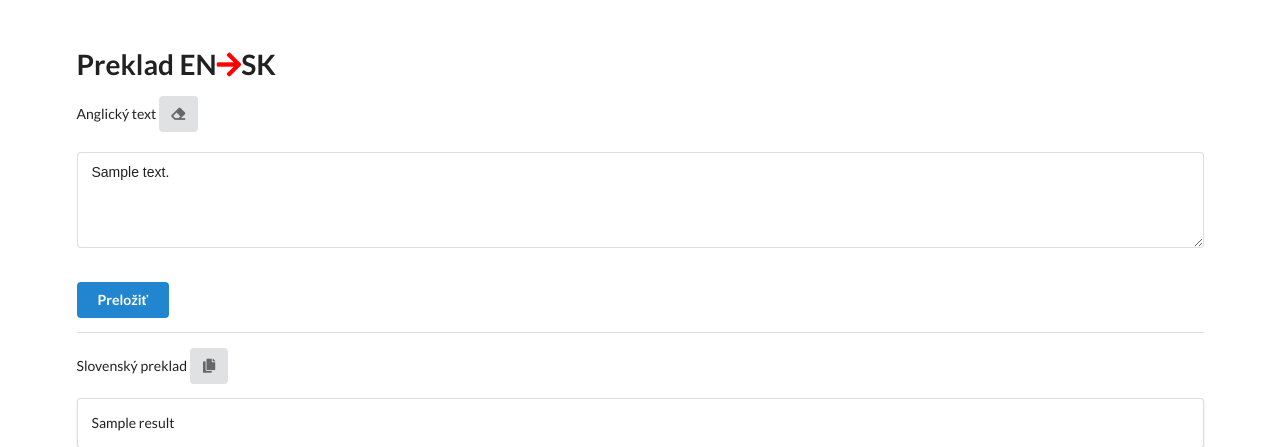
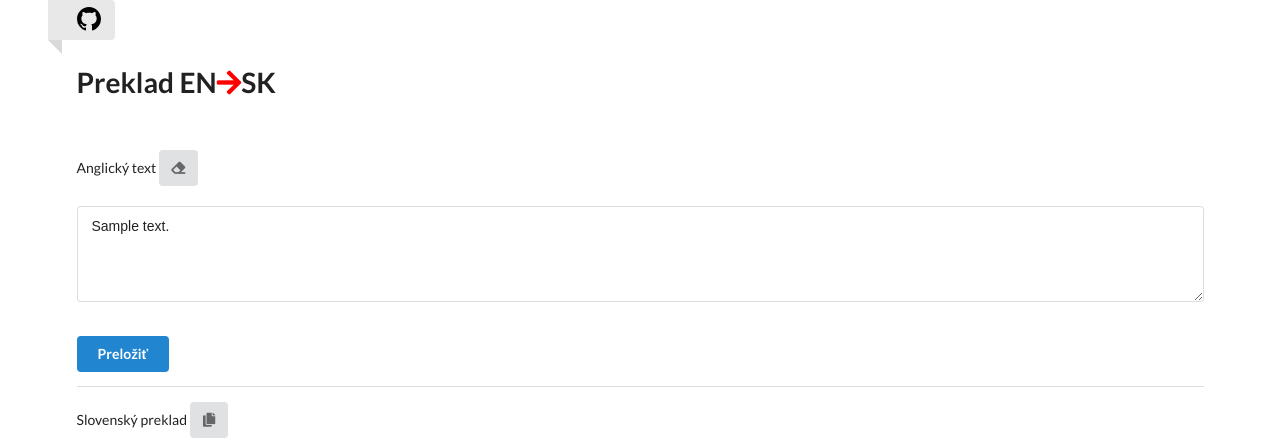
Before and after one commit to zdposter/pySKTranslator, a FastAPI app: template templates/base.html in a window 1280 px wide. Shown: the top 447 px of the page. Run offline with FastAPI, Linux system fonts and the light colour scheme; the template is opened without the code that fills it: most values are stand-ins (such as "Sample title", 1, 10 or a date in 2020); some libraries are stand-ins or nearby versions.

Commit message:
add link to github project

```diff
--- a/templates/base.html
+++ b/templates/base.html
@@ -24,9 +24,16 @@
 </head>
 
 <body>
+    <div class="ui container">
+        <a class="ui ribbon label" aria-label="Homepage" title="pySKTranslator"  href="https://github.com/zdposter/pySKTranslator">
+            <svg aria-hidden="true" height="24" viewBox="0 0 16 16" version="1.1" width="24" data-view-component="true" class="octicon octicon-mark-github">
+        <path d="M8 0c4.42 0 8 3.58 8 8a8.013 8.013 0 0 1-5.45 7.59c-.4.08-.55-.17-.55-.38 0-.27.01-1.13.01-2.2 0-.75-.25-1.23-.54-1.48 1.78-.2 3.65-.88 3.65-3.95 0-.88-.31-1.59-.82-2.15.08-.2.36-1.02-.08-2.12 0 0-.67-.22-2.2.82-.64-.18-1.32-.27-2-.27-.68 0-1.36.09-2 .27-1.53-1.03-2.2-.82-2.2-.82-.44 1.1-.16 1.92-.08 2.12-.51.56-.82 1.28-.82 2.15 0 3.06 1.86 3.75 3.64 3.95-.23.2-.44.55-.51 1.07-.46.21-1.61.55-2.33-.66-.15-.24-.6-.83-1.23-.82-.67.01-.27.38.01.53.34.19.73.9.82 1.13.16.45.68 1.31 2.69.94 0 .67.01 1.3.01 1.49 0 .21-.15.45-.55.38A7.995 7.995 0 0 1 0 8c0-4.42 3.58-8 8-8Z"></path>
+            </svg>
+        </a>
+        <h1 class="ui left aligned header">Preklad EN<i class='fas fa-arrow-right' style="color:red"></i>SK</h1>
+    </div>
+
     <div style="margin-top: 50px;" class="ui container">
-        <h1 class="ui left aligned header">Preklad EN<i class='fas fa-arrow-right' style="color:red"></i>SK</h1>
-
         <form class="ui form" action="/translate" method="POST">
             <div class="field">
                 <div class="segment">
```
